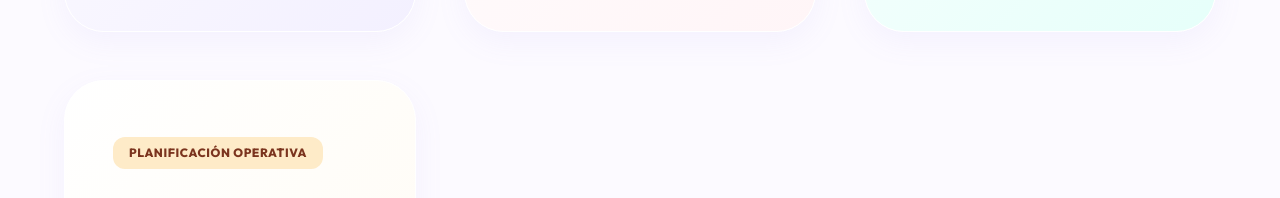
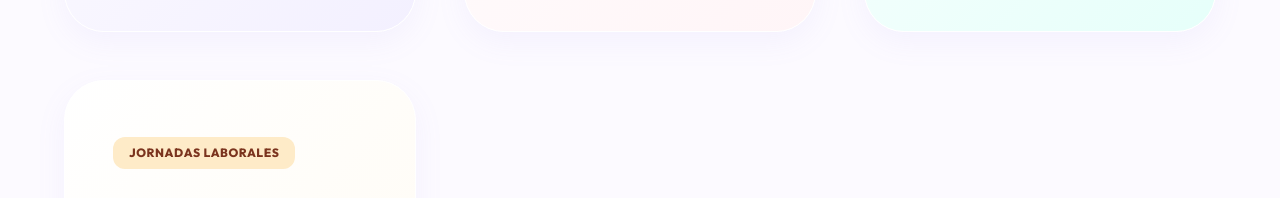
Before and after one commit to Loreto-Vivar/calculo_horas_pie, a plain HTML site: page index.html in a window 1280 px wide. Shown: the part 1031-1229 px from the top of the page. Drawn offline with Linux system fonts and the light colour scheme.

Commit message:
Actualización del index.html

```diff
--- a/index.html
+++ b/index.html
@@ -90,7 +90,7 @@
 
             <!-- Tabla de Colores -->
             <a href="tabla_colores/tabla.html" class="card" id="card-colores">
-                <div class="card-tag">Planificación Operativa</div>
+                <div class="card-tag">Jornadas laborales</div>
                 <div class="icon-wrapper">
                     <svg xmlns="http://www.w3.org/2000/svg" fill="none" viewBox="0 0 24 24" stroke-width="1.5" stroke="currentColor">
                         <path stroke-linecap="round" stroke-linejoin="round" d="M9.53 16.122a3 3 0 00-3.012 3.011m11.96-3.011a3 3 0 013.012 3.011M9.53 16.122a3 3 0 01-3.012-3.012M9.53 16.122h4.94m4.49 0a3 3 0 00-3.012-3.012m0 3.012h-4.49m0 0v4.49m0-4.49V11.63m0 0l4.49-4.49m-4.49 4.49l-4.49-4.49m.405 12.926a3 3 0 003.012-3.011m0 0V11.63" />
```
